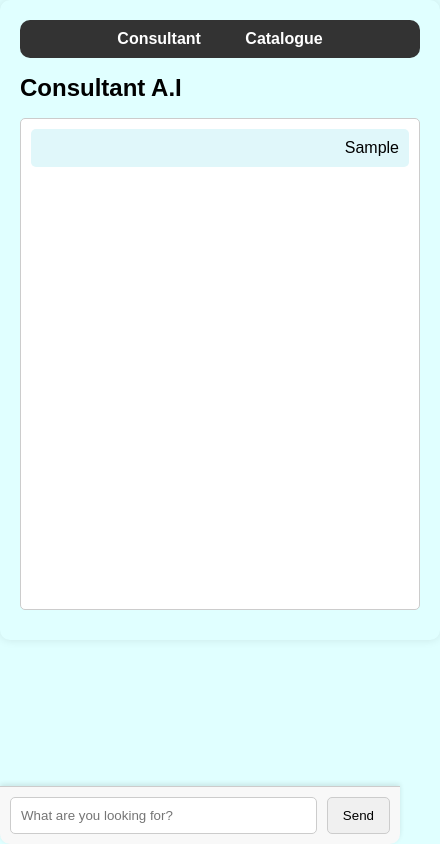
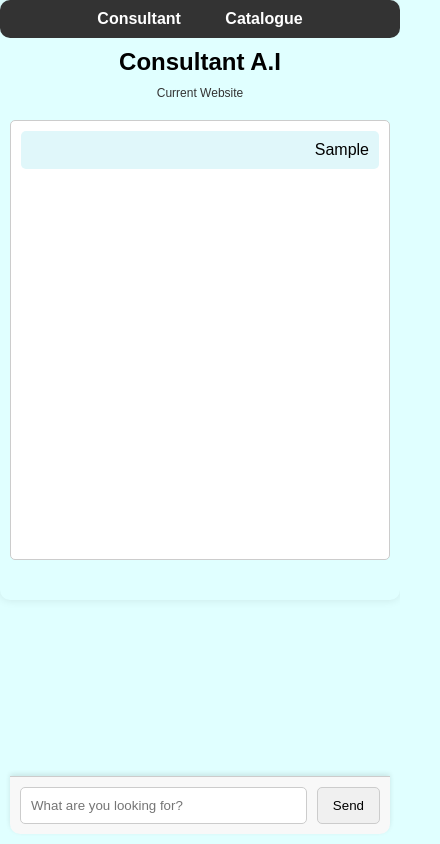
Before and after one commit to Flexksx/ai-shopper-extension-hackaton, a browser extension: page Front/popup.html in a window 400 px wide. Both pictures are taken after typing "Sample" into the empty fields and a click on the button "Send". Shown: the whole page, 440 px wide, since content can reach past the window. Drawn offline with Linux system fonts and the light colour scheme; no server answers.

Commit message:
chat bar chat box and everything justified

```diff
--- a/Front/popup.css
+++ b/Front/popup.css
@@ -1,6 +1,6 @@
 body {
   font-family: Arial, sans-serif;
-  padding: 20px;
+  padding: 0;
   width: 400px;
   height: 600px;
   border-radius: 10px;
@@ -9,7 +9,7 @@ body {
   display: flex;
   flex-direction: column;
   justify-content: flex-start;
-  overflow-y: auto;
+  overflow: hidden; /* Prevent body from being scrollable */
   position: relative;
   margin: 0; /* Remove default margin */
 }
@@ -66,10 +66,24 @@ body::-webkit-scrollbar-thumb:hover {
 
 h1 {
   font-size: 24px;
+  text-align: center;
+  margin: 10px 0;
 }
 
-.link {
-  margin: 15px 0;
+/* Small link styles */
+.small-link {
+  text-align: center;
+  font-size: 12px;
+  margin-bottom: 10px;
+}
+
+.small-link a {
+  color: #333;
+  text-decoration: none;
+}
+
+.small-link a:hover {
+  text-decoration: underline;
 }
 
 /* Chat zone styles */
@@ -79,8 +93,10 @@ h1 {
   padding: 10px;
   border: 1px solid #ccc;
   border-radius: 5px;
-  margin-bottom: 10px;
+  margin: 10px; /* Gap between chat zone and extension borders */
   background-color: #fff;
+  box-sizing: border-box;
+  max-height: calc(100% - 160px); /* Adjust height based on navbar and header */
 }
 
 /* Chat message styles */
@@ -88,6 +104,7 @@ h1 {
   padding: 10px;
   margin-bottom: 10px;
   border-radius: 5px;
+  word-wrap: break-word; /* Ensure long words wrap correctly */
 }
 
 .chat-message.user {
@@ -109,10 +126,9 @@ h1 {
   background-color: #f8f8f8;
   border-top: 1px solid #ccc;
   position: fixed;
-  bottom: 0;
-  left: 0;
-  right: 0;
-  width: 100%; /* Full width */
+  bottom: 10px; /* Gap between chat bar and extension border */
+  left: 10px; /* Gap between chat bar and extension border */
+  right: 10px; /* Gap between chat bar and extension border */
   box-shadow: 0 -2px 5px rgba(0, 0, 0, 0.1);
   border-radius: 0 0 10px 10px;
   box-sizing: border-box;
--- a/Front/popup.html
+++ b/Front/popup.html
@@ -13,9 +13,10 @@
     </ul>
   </nav>
   <h1>Consultant A.I</h1>
-  <div class="chat-zone" id="chat-zone">
-    <!-- Messages will be displayed here -->
+  <div class="small-link">
+    <a href="#" id="current-link" target="_blank">Current Website</a>
   </div>
+  <div id="chat-zone" class="chat-zone"></div>
   <div class="chat">
     <input type="text" id="chat-input" placeholder="What are you looking for?">
     <button id="send-btn">Send</button>
--- a/Front/popup.js
+++ b/Front/popup.js
@@ -18,7 +18,6 @@ document.addEventListener('DOMContentLoaded', function () {
   document.getElementById('send-btn').addEventListener('click', function () {
     let chatInput = document.getElementById('chat-input').value.trim();
     if (chatInput) {
-      addChatMessage(chatInput, 'user'); // Display the user message
       saveChatMessage(chatInput); // Save the chat message
       console.log('Chat message:', chatInput);
       document.getElementById('chat-input').value = ''; // Clear the input field
@@ -72,7 +71,6 @@ function sendMessageToServer(message) {
   })
   .then(data => {
     console.log('Response data:', data);
-    addChatMessage(data.response, 'bot'); // Display the bot response
   })
   .catch(error => {
     console.error('Fetch error:', error);
@@ -110,11 +108,11 @@ function initializePopup() {
 
 function sendTabUrlToServer(currentTabUrl) {
   let serverIp = "http://localhost:3000";
-  let endpoint = "/thread";
+  let endpoint = "/source";
   let thread_id = "thread_T4e3FqCxs0KCfcadzYGUZHjb";
-  let requestBody = { "url": currentTabUrl };
+  let requestBody = { "source_url": currentTabUrl };
 
-  fetch(`${serverIp}${endpoint}/${thread_id}/addwebsite`, {
+  fetch(`${serverIp}${endpoint}/${thread_id}`, {
     method: "POST",
     body: JSON.stringify(requestBody),
     headers: {
@@ -133,25 +131,21 @@ function sendTabUrlToServer(currentTabUrl) {
   .catch(error => {
     console.error('Fetch error:', error);
   });
+
 }
 
-// Function to save chat message
 function saveChatMessage(message) {
-  chrome.storage.local.get({ messages: [] }, function (data) {
-    let messages = data.messages;
-    messages.push(message);
-    chrome.storage.local.set({ messages: messages }, function () {
-      console.log('Message saved:', message);
-    });
-  });
-}
+  let chatZone = document.getElementById('chat-zone');
 
-// Function to add chat message to chat zone
-function addChatMessage(message, sender) {
-  let chatZone = document.getElementById('chat-zone');
-  let messageElement = document.createElement('div');
-  messageElement.className = `chat-message ${sender}`;
-  messageElement.textContent = message;
-  chatZone.appendChild(messageElement);
+  if (!chatZone) {
+    console.error('Chat zone element is missing');
+    return;
+  }
+
+  let chatMessage = document.createElement('div');
+  chatMessage.className = 'chat-message user';
+  chatMessage.textContent = message;
+
+  chatZone.appendChild(chatMessage);
   chatZone.scrollTop = chatZone.scrollHeight; // Scroll to the bottom
 }
```
